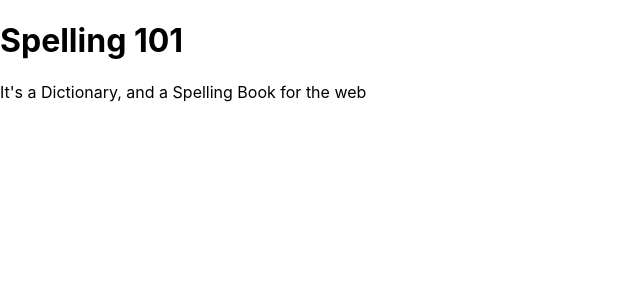
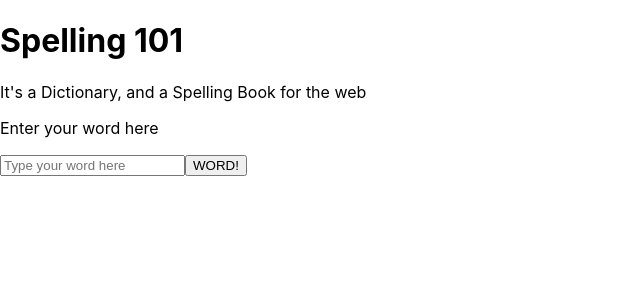
Before and after one commit to showboat051/spelling101, a React (Create React App) app in the folder spelling101/: page / in a window 1280 px wide. Shown: the top 300 px of the page, without its empty margins (0-640 px from the left). Built offline with nearby package versions, Linux system fonts and the light colour scheme; no server answers.

Commit message:
Needs API connections

```diff
--- a/spelling101/src/App.js
+++ b/spelling101/src/App.js
@@ -1,19 +1,64 @@
 import React, { Component } from 'react';
 import './App.css';
 import Home from './pages/Home';
-import {BrowserRouter, Route, Switch} from 'react-router-dom';
+import Form from './components/Form';
+
+class App extends Component {
 
 
-class App extends Component {
+
+  // state = {
+  //   meta: undefined,
+  //   syn_list: undefined,
+  //   wsls: undefined,
+  //   rel_list: undefined,
+  //   list: undefined,
+  //   error: undefined,
+  // };
+
+  // getWord = async (e) => {
+  //   e.preventdefault();
+  //   const word = e.target.elements.word.value;
+
+  //   // const api_key = "49100cd7-ffd4-4401-a19c-f3d89af225bb";
+  //   // https://www.dictionaryapi.com/api/v3/references/thesaurus/json/test?key=49100cd7-ffd4-4401-a19c-f3d89af225bb
+  //   const api_call = await fetch('https://www.dictionaryapi.com/api/v3/references/thesaurus/json/umpire?key=49100cd7-ffd4-4401-a19c-f3d89af225bb');
+  //   const data = await api_call.json();
+
+
+
+  //   if (word) {
+  //     console.log (data);
+  //     this.setState({
+  //       meta: data.target,
+  //     });
+  //   } else {
+  //     console.log(data);
+  //     this.setState({
+  //       meta: undefined,
+  //       error: "You didn't enter a word."
+  //     });
+  //   }
+  // }
+
+    constructor() {
+      super();
+      this.state = { data: [] };
+    }
+    componentDidMount() {
+      fetch(`https://www.dictionaryapi.com/api/v3/references/thesaurus/json/test?key=49100cd7-ffd4-4401-a19c-f3d89af225bb`)
+        .then(res => res.json())
+        .then(json => this.setState({ data: json }));
+
+    }
+
   render() {
     return (
-      <div className = "intro">
-        <BrowserRouter>
-          <Switch>
-            <Route exact path="/" component={Home} />
-          </Switch>
-        </BrowserRouter>
+      <div>
+        {/* <Form getWord={this.getWord} /> */}
 
+        <Home />
+        <p>Enter your word here </p> <Form />
       </div>
     );
   }
--- a/spelling101/src/components/Form.js
+++ b/spelling101/src/components/Form.js
@@ -1,14 +1,17 @@
 import React from 'react';
 
 class Form extends React.Component {
+
+
 render () {
     return(
-        <form>
-
+        <form onSubmit = {this.props.getWord}>
+            <input type = "text" name = "word" placeholder = "Type your word here"/>
+            <button>WORD!</button>
         </form>
     );
 }
 
-}
+};
 
 export default Form;
```
